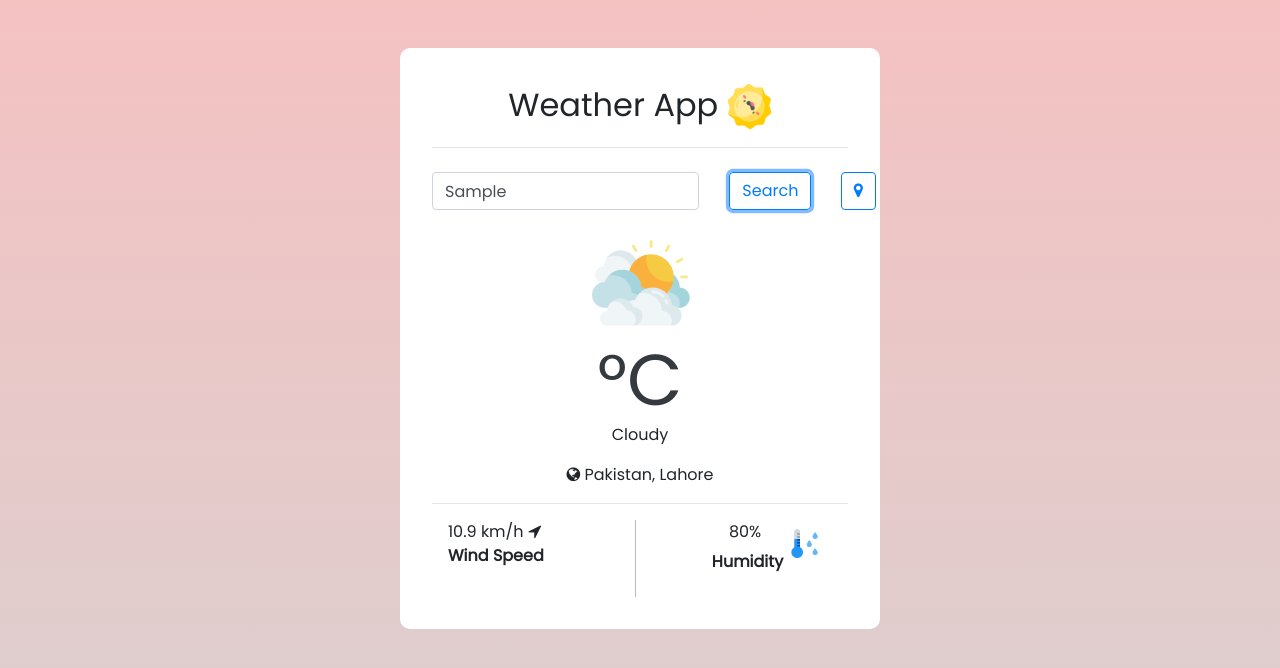
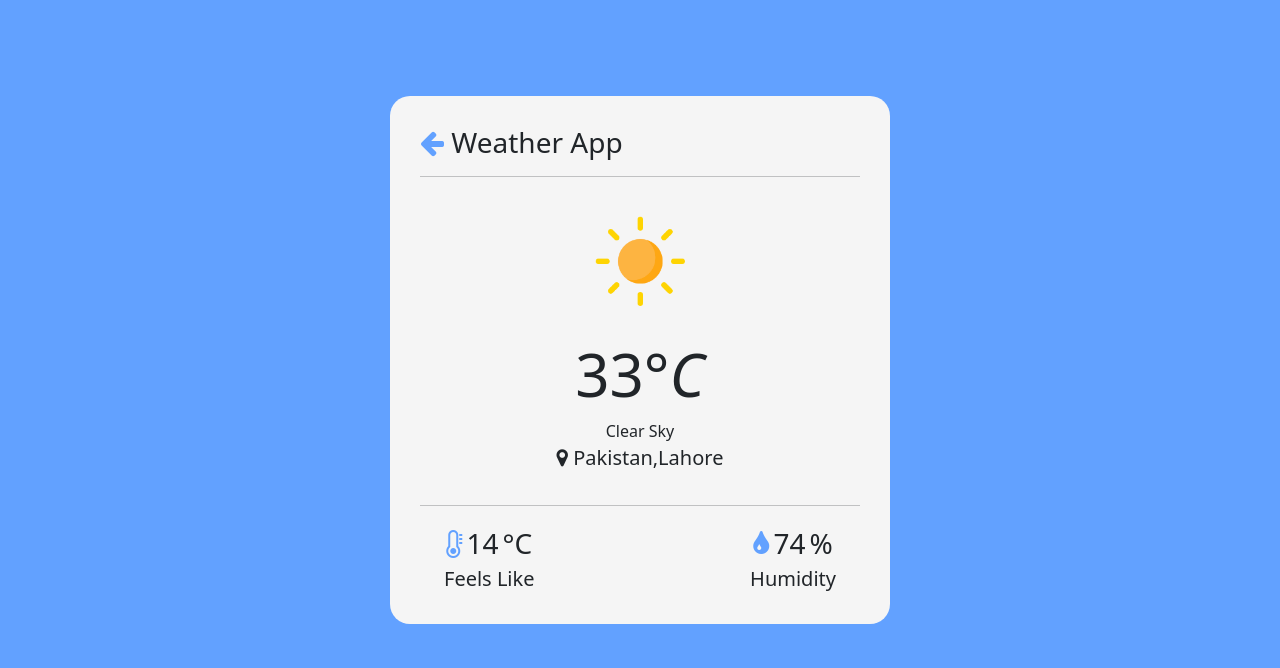
Before and after one commit to MuneebsUrR/Weather-App, a plain HTML site: page index.html in a window 1280 px wide. Both pictures are taken after typing "Sample" into the empty fields and a click on the button "Search". Drawn offline with nearby package versions, Linux system fonts and the light colour scheme; no server answers.

Commit message:
done with the frontend

```diff
--- a/index.html
+++ b/index.html
@@ -1,75 +1,75 @@
-<!DOCTYPE html>
+<!doctype html>
 <html lang="en">
+
 <head>
-    <meta charset="UTF-8">
-    <meta name="viewport" content="width=device-width, initial-scale=1.0">
-    <link rel="stylesheet" href="https://cdn.jsdelivr.net/npm/bootstrap@4.4.1/dist/css/bootstrap.min.css" integrity="sha384-Vkoo8x4CGsO3+Hhxv8T/Q5PaXtkKtu6ug5TOeNV6gBiFeWPGFN9MuhOf23Q9Ifjh" crossorigin="anonymous">
-   <script src="https://code.jquery.com/jquery-3.4.1.slim.min.js" integrity="sha384-J6qa4849blE2+poT4WnyKhv5vZF5SrPo0iEjwBvKU7imGFAV0wwj1yYfoRSJoZ+n" crossorigin="anonymous"></script>
-<script src="https://cdn.jsdelivr.net/npm/popper.js@1.16.0/dist/umd/popper.min.js" integrity="sha384-Q6E9RHvbIyZFJoft+2mJbHaEWldlvI9IOYy5n3zV9zzTtmI3UksdQRVvoxMfooAo" crossorigin="anonymous"></script>
-<script src="https://cdn.jsdelivr.net/npm/bootstrap@4.4.1/dist/js/bootstrap.min.js" integrity="sha384-wfSDF2E50Y2D1uUdj0O3uMBJnjuUD4Ih7YwaYd1iqfktj0Uod8GCExl3Og8ifwB6" crossorigin="anonymous"></script>
+    <meta charset="utf-8">
     <link rel="stylesheet" href="style.css">
 
-    <link rel="stylesheet" href="https://cdnjs.cloudflare.com/ajax/libs/font-awesome/4.7.0/css/font-awesome.css" integrity="sha512-5A8nwdMOWrSz20fDsjczgUidUBR8liPYU+WymTZP1lmY9G6Oc7HlZv156XqnsgNUzTyMefFTcsFH/tnJE/+xBg==" crossorigin="anonymous" referrerpolicy="no-referrer" />
-    <link rel="preconnect" href="https://fonts.googleapis.com">
-    <link rel="preconnect" href="https://fonts.gstatic.com" crossorigin>
-    <link href="https://fonts.googleapis.com/css2?family=Poppins&family=Public+Sans:wght@300&display=swap" rel="stylesheet">
+    <meta name="viewport" content="width=device-width, initial-scale=1, shrink-to-fit=no">
+    <link rel="stylesheet" href="https://cdnjs.cloudflare.com/ajax/libs/font-awesome/4.7.0/css/font-awesome.css">
+    <link href="https://cdn.jsdelivr.net/npm/bootstrap@5.3.1/dist/css/bootstrap.min.css" rel="stylesheet"
+        integrity="sha384-4bw+/aepP/YC94hEpVNVgiZdgIC5+VKNBQNGCHeKRQN+PtmoHDEXuppvnDJzQIu9" crossorigin="anonymous">
     <title>Weather App</title>
 </head>
-<body>
-    <div class="background">
-        <div class="container">
-            <div class="row text-center">
-                <div class="col-md-12">
-                 <h2 class="m-1 mb-1 mt-0">Weather App <img src="./icons/logo.png" class="img-fluid" id="logo" alt=""></h1>
-                 <hr class="mb-4">
-                </div>
 
-                <div class="col-8">
-                    <input id="cityName" type="text" class="form-control" placeholder="Enter your city">
+<body style="background-color: #62a1ff;">
+
+    <section class="weather-search " id="weather-search">
+        <div class="container" id="weathersearch-container">
+            <h3 class="b">Weather App</h3>
+            <hr>
+            <div class="row my-4 mb-3">
+                <div class="col-9">
+                    <input type="text" placeholder="Enter your city!" class="form-control" id="cityName" required>
                 </div>
                 <div class="col-3">
-                   <button class="btn btn-outline-primary" id="submitButton" >Search</button>
+                    <button class="btn btn-primary" id="search-location-btn">Search</button>
                 </div>
-                <div class="col-1">
-                    <button class="btn btn-outline-primary"><i class="fa fa-map-marker" aria-hidden="true"></i></button>
-                 </div>
-            </div>
-
-            <div class="weather_section">
-
-                <div  class="text-center" id="img">
-                    <img src="icons/clouds.png" class="img-fluid" alt="weather" >
-                </div>
-
-                <div class="col-12">
-                    <h1 class="display-3 text-center m-0 text-dark"><span id="temp"></span>°C</h1>
-                </div>
-                <div><p class="fs-6 text-center" id="condition">Cloudy</p></div>
-                <div ><p id="city" class="fs-5 text-center"><i class="fa fa-globe" aria-hidden="true"></i> Pakistan, Lahore</p></div>
-
-            </div>
-            <hr>
-            <div class="row bottom-section">
-                <div class="col-5 mx-3">
-                    <p class="fs-6 mb-0" id="wspeed">10.9 km/h<i class="fa fa-location-arrow" aria-hidden="true"></i></p>
-                    <p><b>Wind Speed</b></p>
-
-                </div>
-                <div id="marginLeft"></div>
-
-                <div id="humiditySection" class="col-5 mx-3 " >
-                    <p class="fs-6 mb-0" id="humidity">&nbsp;&nbsp;&nbsp; 80%</p>
-                    <p><b>Humidity <img src="./icons/humidity.png" class="humidityPic img-fluid" alt=""></b></p>
-
-                </div>
-
-
 
             </div>
 
+            <div class="col-10" id="location-button">
+                <button class="btn btn-primary w-100">Get Current Location<i class="fa fa-location-arrow mx-2" aria-hidden="true"></i></button>
+            </div>
+
         </div>
-    </div>
+    </section>
 
-<script src="script.js"></script>
+    <section class="Weather-info d-none" id="Weather-info">
+        <div class="container" id="weathersearch-container">
+            <h3 > <i class="fa fa-arrow-left" aria-hidden="true" id="back-button" style="color: #62a1ff;"></i> Weather App</h3>
+            <hr>
+            <div class="row justify-content-center text-center">
+                <img src="./icons/clear.png" class="img-fluid" alt="weather condition img" style="width:10pc;">
+                <p id="temperature" style="margin: 0%;">33<em style="font-weight: 350">°C</em></p>
+                <p class="fs-6" id="weather-type" style="margin: 0%;">Clear Sky</p>
+                <p class="fs-5" id="location"><i class="fa fa-map-marker" aria-hidden="true"></i> Pakistan,Lahore</p>
+            </div>
+            <hr>
+            <div class="bottom">
+                <div class="column1 text-center mx-4">
+                    <span><i class="fa fa-thermometer-empty fs-3" aria-hidden="true" style="color:#62a1ff;"></i></span>
+                    <span id="FeelsLike" class="fs-3">14</span>
+                    <span class="fs-3">°C</span>
+                    <p class="fs-5 " style="margin: 0%;">Feels Like</p>
+                </div>
+                <div class="column2 text-center mx-4">
+                    <span><i class="fa fa-tint fs-3" aria-hidden="true" style="color:#62a1ff;"></i></span>
+                    <span id="Humidity" class="fs-3">74</span>
+                    <span class="fs-3">%</span>
+                    <p class="fs-5" style="margin: 0%;">Humidity</p>
+                </div>
+            </div>
+
+
+        </div>
+    </section>
+
+    <script src="script.js"></script>
+    <script src="https://cdn.jsdelivr.net/npm/bootstrap@5.3.1/dist/js/bootstrap.bundle.min.js"
+        integrity="sha384-HwwvtgBNo3bZJJLYd8oVXjrBZt8cqVSpeBNS5n7C8IVInixGAoxmnlMuBnhbgrkm"
+        crossorigin="anonymous"></script>
 </body>
+</body>
+
 </html>
--- a/script.js
+++ b/script.js
@@ -1,39 +1,15 @@
-const url = 'https://weather-by-api-ninjas.p.rapidapi.com/v1/weather?city=';
-const options = {
-    method: 'GET',
-    headers: {
-        'X-RapidAPI-Key': '58ce39cc1amsha4354a3355d61d5p15a347jsn0f6c11dcc7da',
-        'X-RapidAPI-Host': 'weather-by-api-ninjas.p.rapidapi.com'
-    }
-};
-
-var cityName = document.getElementById('cityName');
-
-function getWeather(city){
+var section_weather_search = document.getElementById('weather-search');
+var section_weather_info = document.getElementById('Weather-info');
+const cityName = document.getElementById('cityName');
 
 
-fetch(url + cityName.value, options)
-    .then(response => response.json())
-    .then(response => {
-        console.log(response);
-       // cloud_pct = response.cloud_pct;
-        document.getElementById('temp').innerHTML = response.temp;
-        // feels_like = response.feels_like;
-        // humidity = response.humidity;
-        // min_temp = response.min_temp;
-        // max_temp = response.max_temp;
-        // wind_speed = response.wind_speed;
-        // wind_degrees = response.wind_degrees;
-        // sunrise = response.sunrise;
-        // sunset = response.sunset;
-    })
-    .catch(err => console.error(err));
+var search_location_btn = document.getElementById('search-location-btn').addEventListener('click', () => {
+    section_weather_info.classList.remove('d-none')
+    section_weather_search.classList.add('d-none')
+});
 
-}
 
-submitButton.addEventListener('click', ()=>{
-    if (cityName === '') return alert("Please enter a valid City Name");
-    else{
-        getWeather(cityName);
-    }
-})
+let backbutton = document.getElementById('back-button').addEventListener('click', () => {
+    section_weather_info.classList.add('d-none')
+    section_weather_search.classList.remove('d-none')
+});
--- a/style.css
+++ b/style.css
@@ -1,74 +1,45 @@
-*{
-    font-family: 'Poppins', sans-serif;
-}
-.background{
-    position: fixed;
-    width: 100%;
-    height: 100%;
-    background-image: linear-gradient(rgb(245, 194, 194),rgb(219, 207, 207));
-}
-.container{
-   position: relative;
-   background-color: rgb(255, 255, 255);
-   border-radius: 10px;
-   padding-bottom: 0px;
-   max-width: 480px;
-   width:fit-content;
-   height: max-content;
-   top: 6%;
-   padding:2rem ;
-}
-
-.fa-bolt{
-    margin-left: 15px;
-}
-
-img{
-    margin-top: 10px;
-    margin-bottom: -8px;
-    width: 125px;
-}
-.fa-location-arrow{
-    margin-left: 5px;
+* {
+    margin: 0;
+    padding: 0;
 
 }
 
 
-.wind.row{
-width: 170px;
-margin-left: 40px;
-border-right: 1px solid rgb(173, 170, 170);
-}
 
-.windimg{
-    width: 50px;
+.weather-search,
+.Weather-info {
+
+    display: flex;
+    justify-content: center;
+    align-items: center;
+    height: 90vh;
 
 }
 
-.humidityPic{
-    position:relative;
-    width: 35px;
-    bottom: 28px;
+#weathersearch-container {
+    border-radius: 20px;
+    background-color: whitesmoke;
+    max-width: 500px;
+    padding: 30px;
 }
 
-#marginLeft{
-
-    border-left: 1px solid rgb(190, 186, 186);
+#location-button {
+    border-top: 1px solid rgb(184, 181, 181);
+    padding: 20px;
+    margin: 30px 0px 10px 35px;
 }
 
-#humiditySection{
-
-  max-width: fit-content;
-  padding-left: 60px;
+button,
+i {
+    cursor: pointer;
 }
 
-#logo{
-    position: relative;
-    bottom: 10px;
-    width: 45px;
-    animation: move 5s infinite linear;
+#temperature {
+    font-size: 60px;
+    font-weight: 500;
 }
 
-@keyframes move{
-    100% {transform: rotate(360deg);}
+.bottom{
+    display: flex;
+    justify-content: space-between;
 }
```
